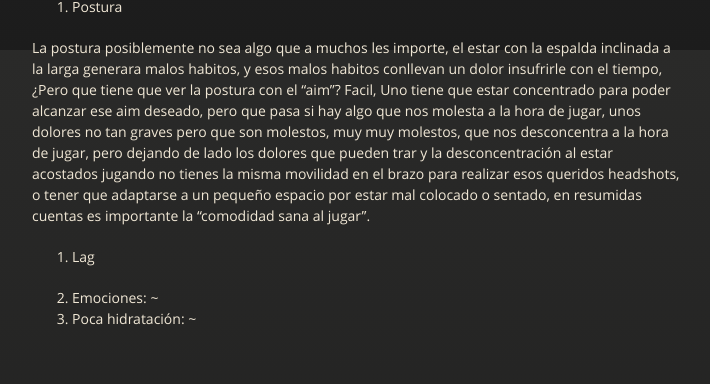
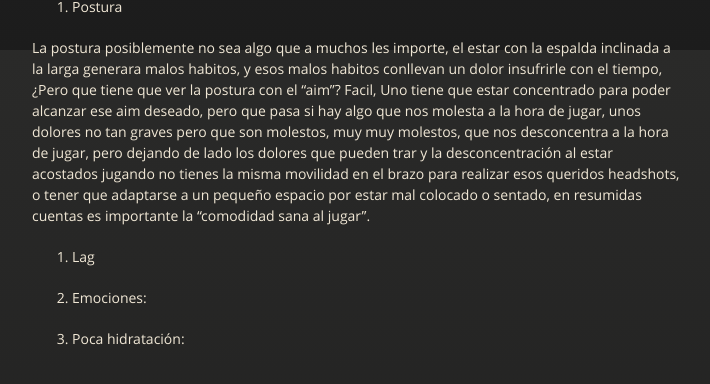
Before and after one commit to zetheer/cs-go-aim, a Jekyll site: the page built from index.md, in a window 1280 px wide and 900 px high, scrolled down 1309 px, cut to the strip 441-825 px from the top of the window. Shown: the whole strip, without its empty margins (283-993 px from the left). Built offline with Jekyll 4.4.1, drawn with Linux system fonts in a browser that asks for light colours; our own code applies the rules of GitHub Pages for plain Markdown files; the repository's description, which GitHub fills in, is left out; part of the change alters nothing that is shown.

```diff
--- a/index.md
+++ b/index.md
@@ -36,12 +36,7 @@ Factores que influencian al mal "aim":
 3. Lag
 
 
+5. Emociones:
 
 
-
-
-
- 4. Emociones:
-  ~
- 5. Poca hidratación:
-  ~
+6. Poca hidratación:
```
